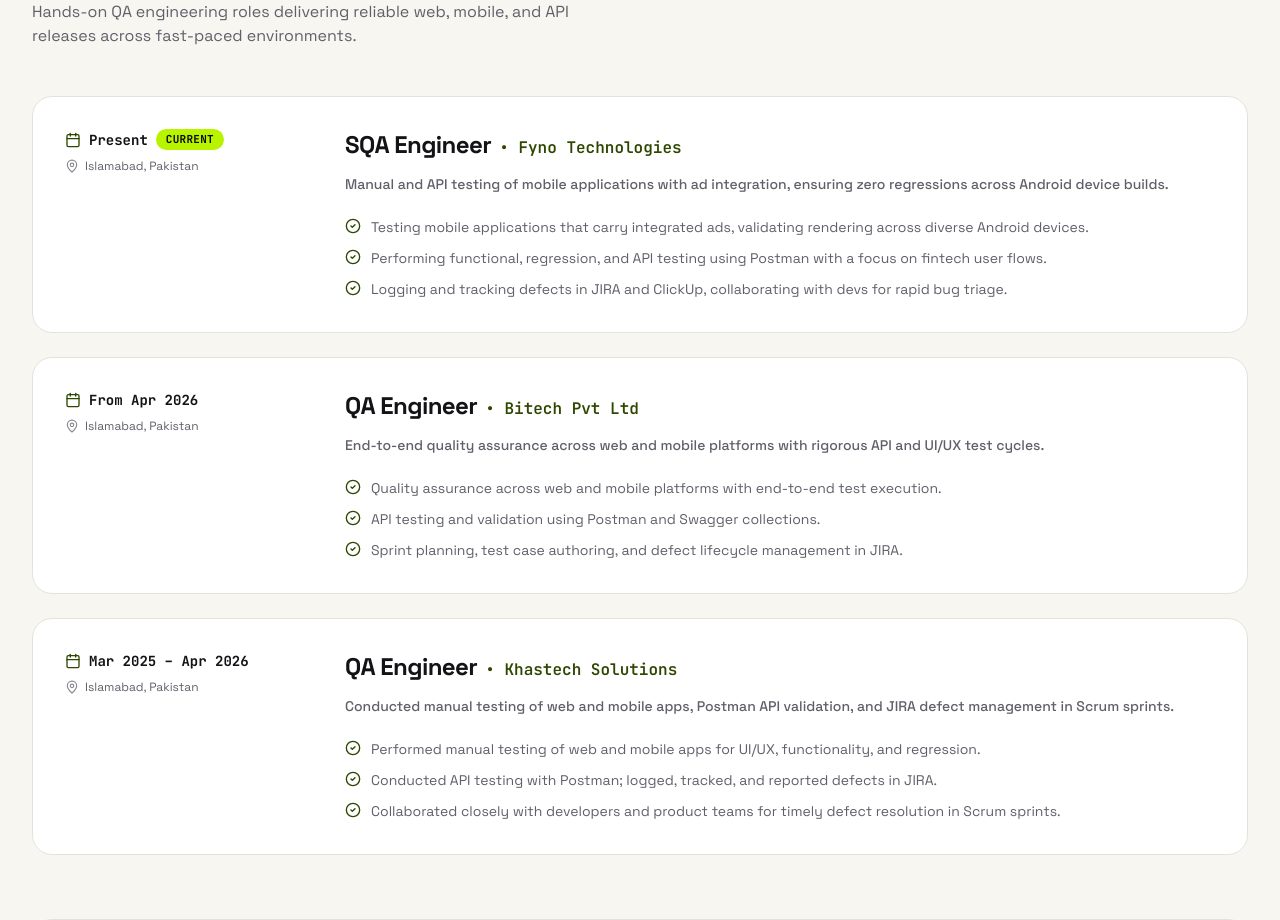
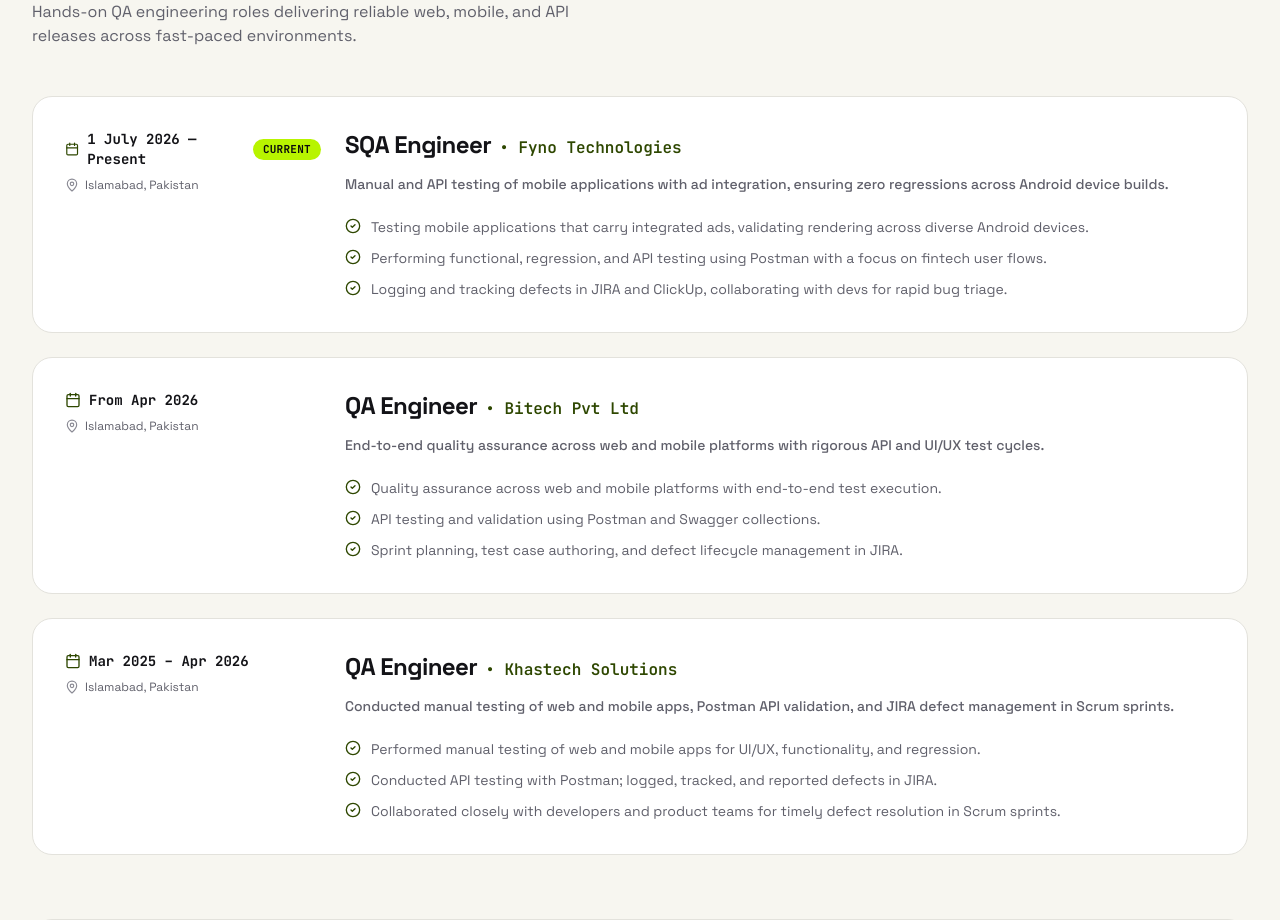
Before and after one commit to Usmantha123/My-QA-Portfolio, a React (Vite) app: page / in a window 1280 px wide. Shown: the part 2900-3820 px from the top of the page. Built offline with nearby package versions, Linux system fonts and the light colour scheme.

Commit message:
Update Fyno Technologies role dates to 1 July 2026 - Present

```diff
--- a/public/resume.html
+++ b/public/resume.html
@@ -176,7 +176,7 @@
   <div class="section-title">Professional Experience</div>
   <div class="job-header">
     <span class="job-title">SQA Engineer &mdash; Fyno Technologies</span>
-    <span class="job-date">Present | Islamabad</span>
+    <span class="job-date">1 July 2026 &ndash; Present | Islamabad</span>
   </div>
   <ul>
     <li>Test web and mobile applications for functionality, usability and cross-device compatibility.</li>
--- a/src/components/sections/Experience.tsx
+++ b/src/components/sections/Experience.tsx
@@ -18,7 +18,7 @@ const WORK_EXPERIENCES: WorkItem[] = [
     id: 'fyno',
     role: 'SQA Engineer',
     company: 'Fyno Technologies',
-    dates: 'Present',
+    dates: '1 July 2026 — Present',
     location: 'Islamabad, Pakistan',
     isCurrent: true,
     description: 'Manual and API testing of mobile applications with ad integration, ensuring zero regressions across Android device builds.',
--- a/src/data/experience.ts
+++ b/src/data/experience.ts
@@ -37,7 +37,7 @@ export const experiences: ExperienceEntry[] = [
     id: 'exp-1',
     role: 'SQA Engineer',
     company: 'Fyno Technologies',
-    startDate: 'Present',
+    startDate: '1 July 2026',
     endDate: 'Present',
     location: 'Islamabad, Pakistan',
     responsibilities: [
```
